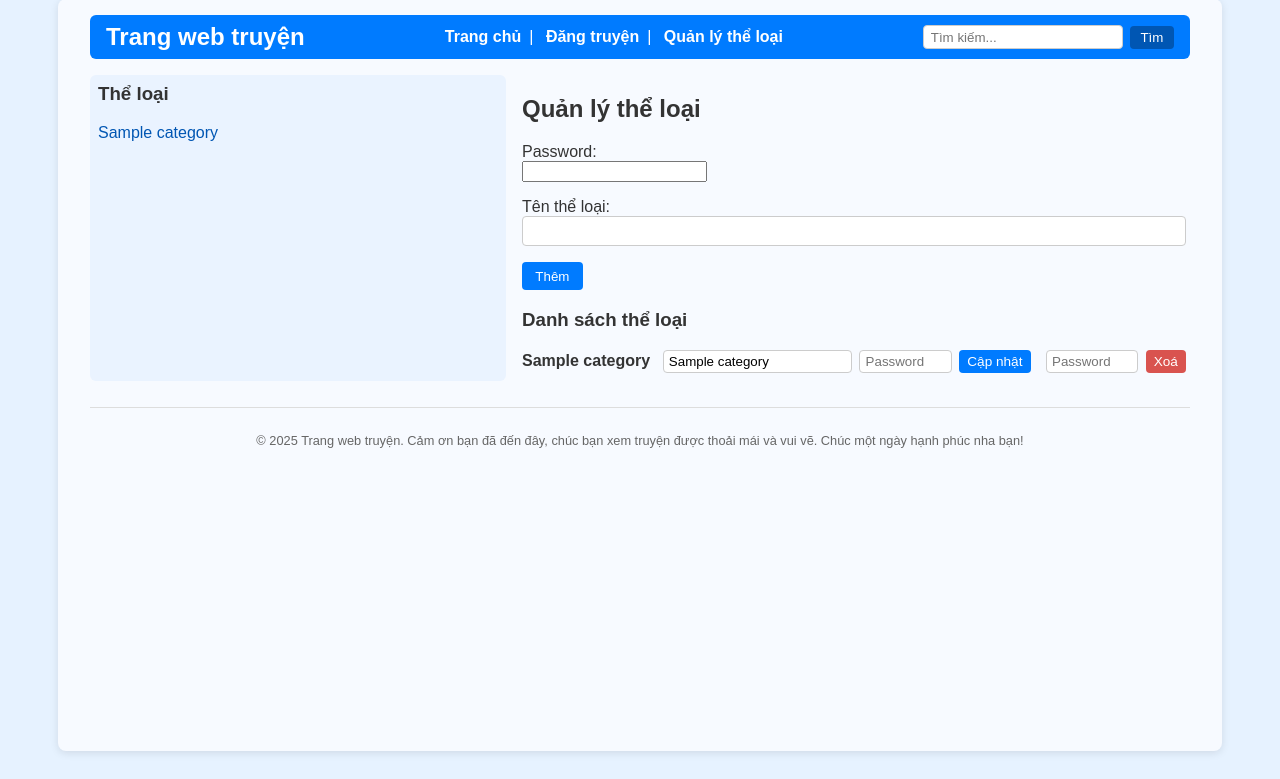
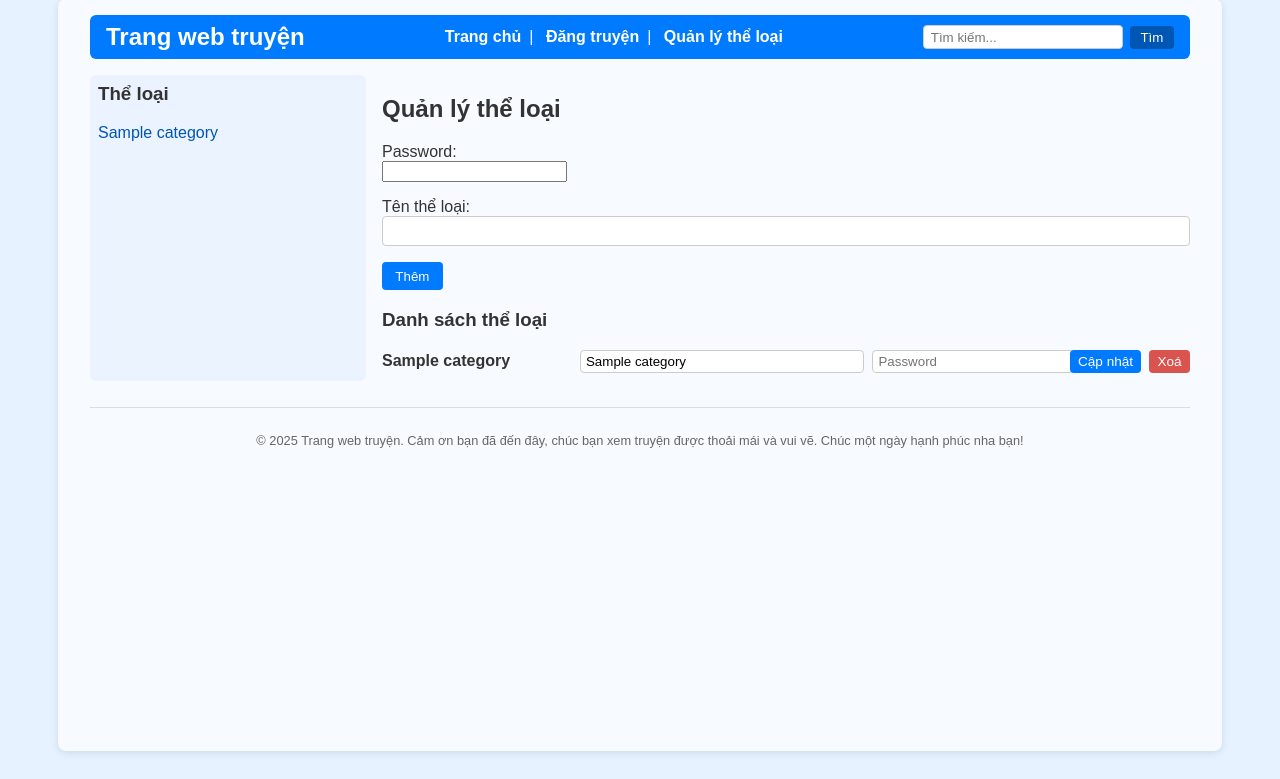
Before and after one commit to tranhiepvn/story-site-flask, a Flask app: page /add-category in a window 1280 px wide. Shown: the part 21-800 px from the top of the page. Run offline with Flask 3, Linux system fonts and the light colour scheme; tables that the repository leaves empty hold one stand-in row (values such as "Sample post").

Commit message:
Update: trên trang upload, giảm cột thể loại xuống 2 phần 3, canh thẳng cột cho các ô và nút để cập nhật thể loại

```diff
--- a/src/static/style.css
+++ b/src/static/style.css
@@ -348,6 +348,53 @@ button:hover {
   background-color: #c9302c;
 }
 
+/* Giảm chiều rộng sidebar trên trang quản lý thể loại */
+.add_category aside.sidebar {
+  width: 260px;
+}
+
+/* Căn chỉnh hàng thể loại trong trang quản lý thể loại (grid để thẳng cột) */
+.category-row {
+  display: grid;
+  grid-template-columns: 2fr 3fr 2fr auto auto;
+  align-items: center;
+  gap: 0.5em;
+}
+.category-row .category-name {
+  font-weight: bold;
+  text-align: left;
+}
+.category-row input[type="text"] {
+  width: 100%;
+  padding: 0.2em 0.4em;
+  border: 1px solid #ccc;
+  border-radius: 4px;
+}
+.category-row input[type="password"] {
+  width: 100%;
+  padding: 0.2em 0.4em;
+  border: 1px solid #ccc;
+  border-radius: 4px;
+}
+.category-row button {
+  padding: 0.3em 0.6em;
+  font-size: 0.85em;
+  background-color: #007bff;
+  color: #fff;
+  border: none;
+  border-radius: 4px;
+  cursor: pointer;
+}
+.category-row button:hover {
+  background-color: #0056b3;
+}
+.category-row button.danger {
+  background-color: #d9534f;
+}
+.category-row button.danger:hover {
+  background-color: #c9302c;
+}
+
 /* select trong form tìm kiếm truyện trên trang upload */
 .search-existing-form select {
   padding: 0.25em 0.5em;
--- a/src/templates/add_category.html
+++ b/src/templates/add_category.html
@@ -27,22 +27,14 @@
   <ul class="category-list">
   {% for cat in categories %}
     <li>
-      <strong>{{ cat.name }}</strong>
-      <span class="category-actions">
-        <form method="post" class="inline-form">
-          <input type="hidden" name="action" value="update">
-          <input type="hidden" name="category_id" value="{{ cat.id }}">
-          <input type="text" name="name" value="{{ cat.name }}" required>
-          <input type="password" name="password" placeholder="Password" required>
-          <button type="submit">Cập nhật</button>
-        </form>
-        <form method="post" class="inline-form">
-          <input type="hidden" name="action" value="delete">
-          <input type="hidden" name="category_id" value="{{ cat.id }}">
-          <input type="password" name="password" placeholder="Password" required>
-          <button type="submit" class="danger">Xoá</button>
-        </form>
-      </span>
+      <form method="post" class="category-row">
+        <input type="hidden" name="category_id" value="{{ cat.id }}">
+        <span class="category-name">{{ cat.name }}</span>
+        <input type="text" name="name" value="{{ cat.name }}" required>
+        <input type="password" name="password" placeholder="Password" required>
+        <button type="submit" name="action" value="update">Cập nhật</button>
+        <button type="submit" name="action" value="delete" class="danger">Xoá</button>
+      </form>
     </li>
   {% endfor %}
   </ul>
--- a/src/templates/layout.html
+++ b/src/templates/layout.html
@@ -8,7 +8,7 @@
     <!-- Favicon icon -->
     <link rel="icon" type="image/png" href="{{ url_for('static', filename='favicon.png') }}">
   </head>
-  <body>
+  <body class="{{ request.endpoint }}">
     <div class="container">
       <header>
         <h1><a href="{{ url_for('index') }}" class="home-link">Trang web truyện</a></h1>
```
